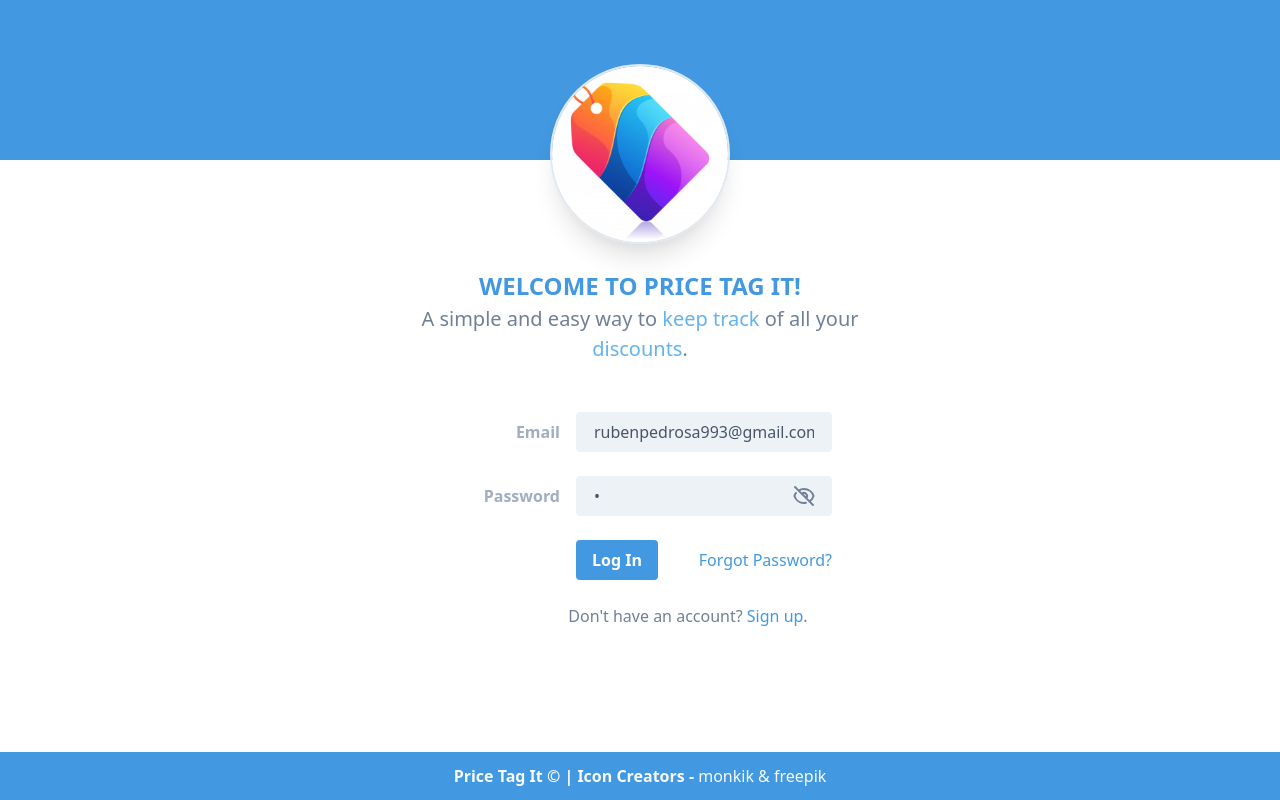
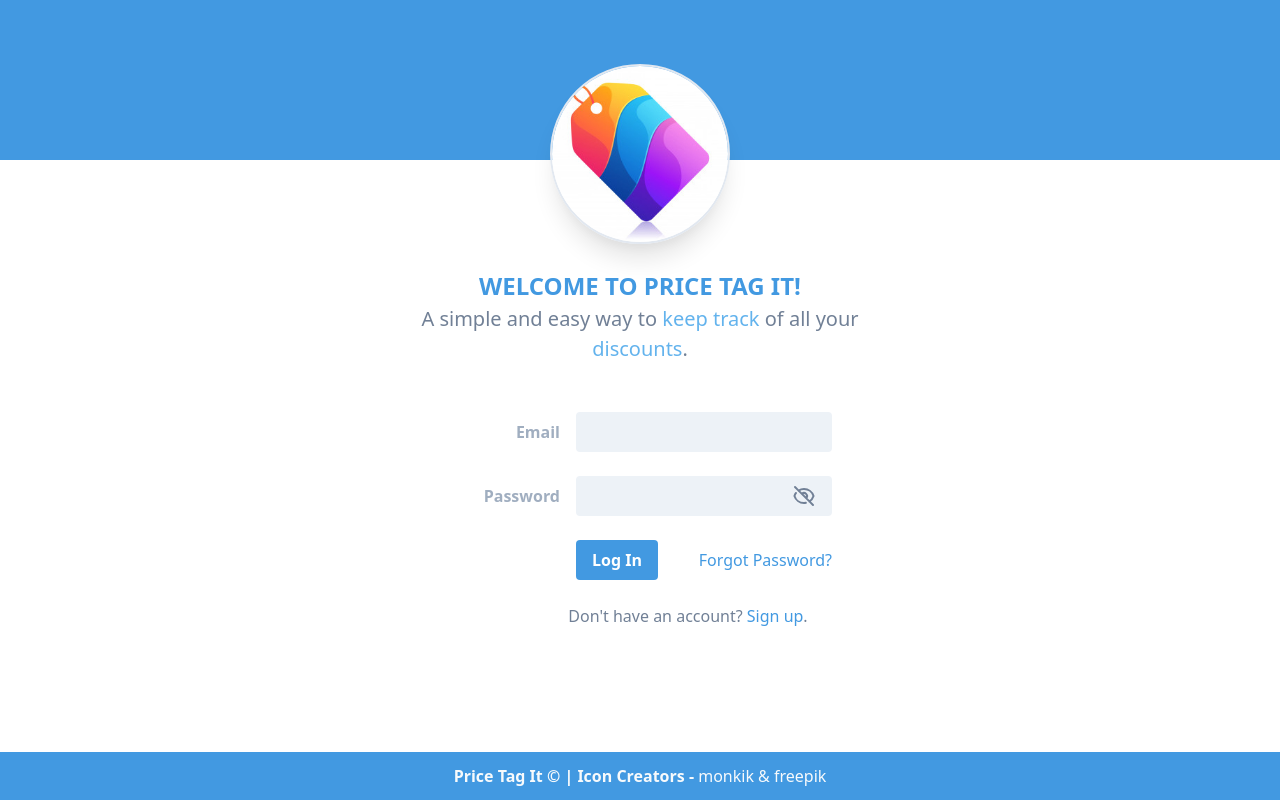
Before and after one commit to rubendgpedrosa/PriceTagIt, a React (Create React App) app: page / in a window 1280 px wide. Built offline with nearby package versions, Linux system fonts and the light colour scheme.

Commit message:
Login details removed.

```diff
--- a/src/components/PanelLogin.js
+++ b/src/components/PanelLogin.js
@@ -2,7 +2,7 @@ import React, {useState} from 'react';
 
 const LoginPanel = ( {login, errorAlert, forgotPassword, signUp} ) => {
     //Login information to send to the server
-    const [loginInformation, setLoginInformation] = useState({email: 'rubenpedrosa993@gmail.com', password: '1'});
+    const [loginInformation, setLoginInformation] = useState({email: '', password: ''});
     //This changes the password input type either to text or password.
     const [showPassword, setShowPassword] = useState(false);
 
```
